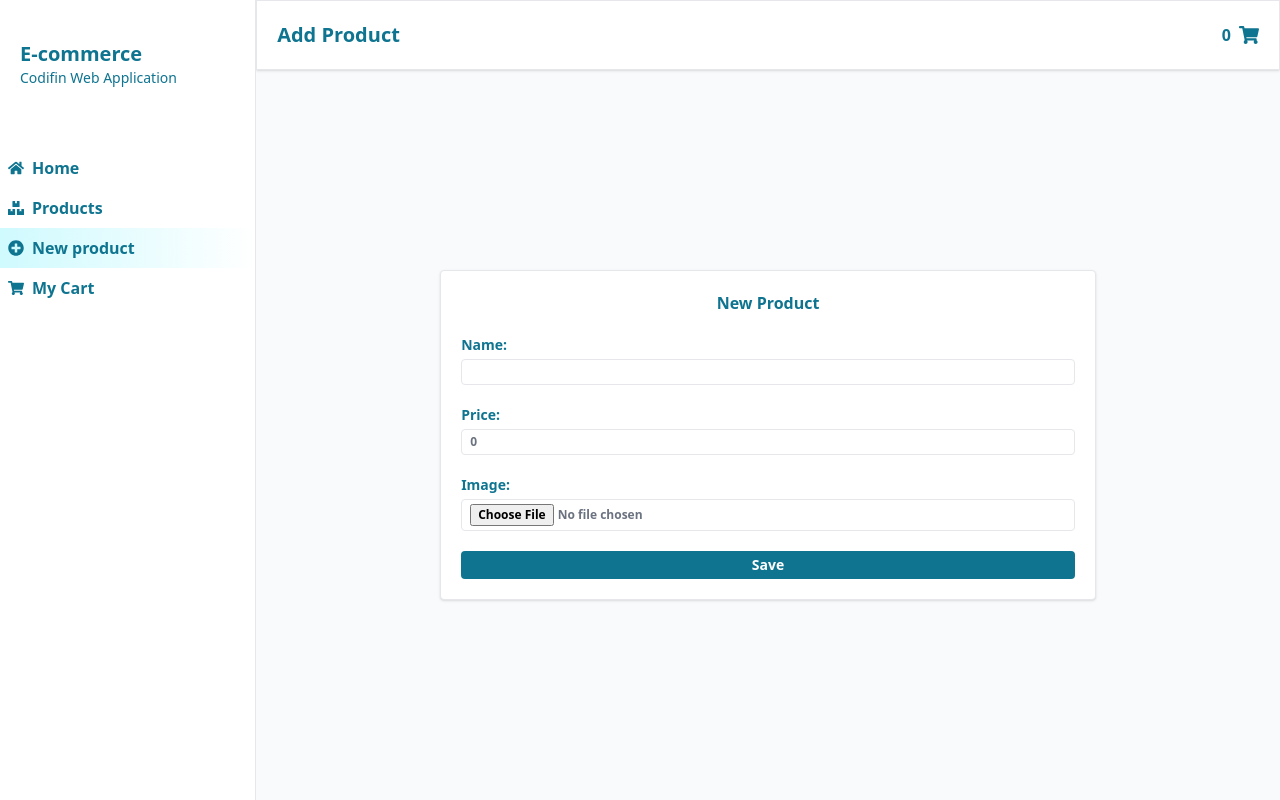
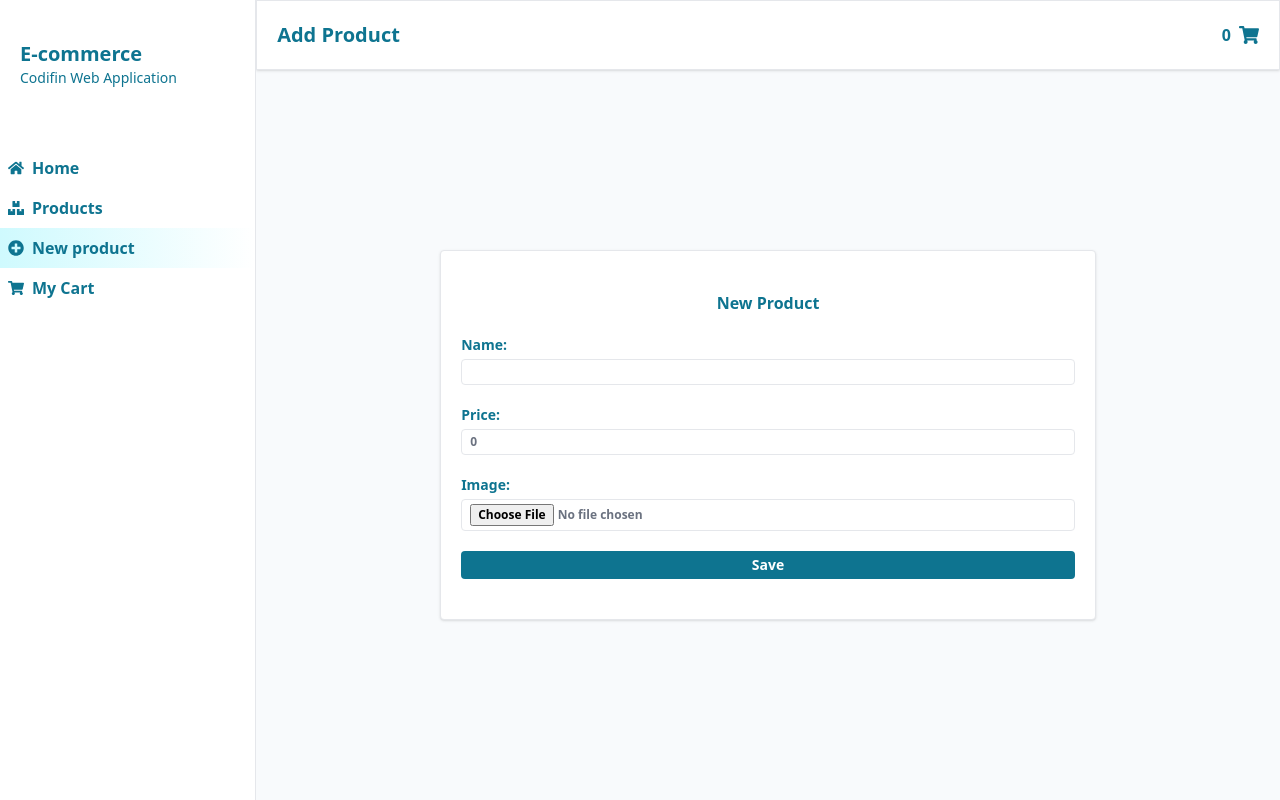
Before and after one commit to Jorge-Ortiz-Mata/e-commerce-cod, a React (Create React App) app: page /products/new in a window 1280 px wide. Built offline with nearby package versions, Linux system fonts and the light colour scheme.

Commit message:
design: update respoinse design for the new product page

```diff
--- a/src/components/common/forms/NewProduct/index.jsx
+++ b/src/components/common/forms/NewProduct/index.jsx
@@ -43,7 +43,7 @@ const NewProductForm = () => {
 
   if(isFinished) {
     return (
-      <div className="flex flex-col items-center justify-center border w-2/3 gap-5 p-5 rounded shadow bg-white">
+      <div className="flex flex-col items-center justify-center border w-11/12 md:w-2/3 gap-5 py-10 px-5 rounded shadow bg-white">
         <h3 className="font-semibold text-center text-cyan-700">Product was created successfully!</h3>
         <div className="flex flex-col w-full items-center justify-center gap-3">
           <p className="text-sm text-gray-500">
@@ -58,7 +58,7 @@ const NewProductForm = () => {
   }
 
   return(
-    <form className="flex flex-col items-center justify-center border w-2/3 gap-5 p-5 rounded shadow bg-white">
+    <form className="flex flex-col items-center justify-center border w-11/12 md:w-2/3 gap-5 py-10 px-5 rounded shadow bg-white">
       <h3 className="text-center text-cyan-700 font-semibold">New Product</h3>
       <div className="flex flex-col items-start w-full gap-1">
         <CustomLabel
```
